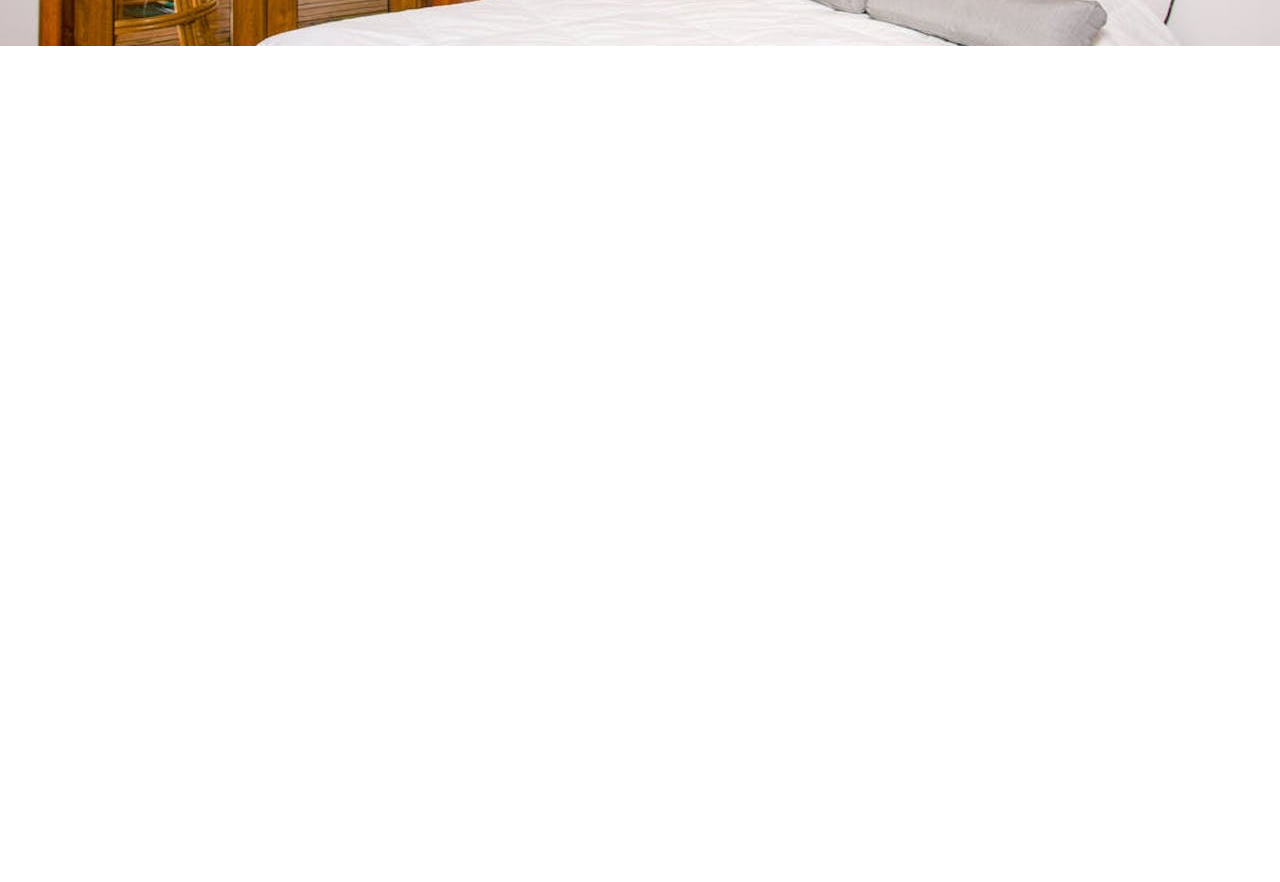
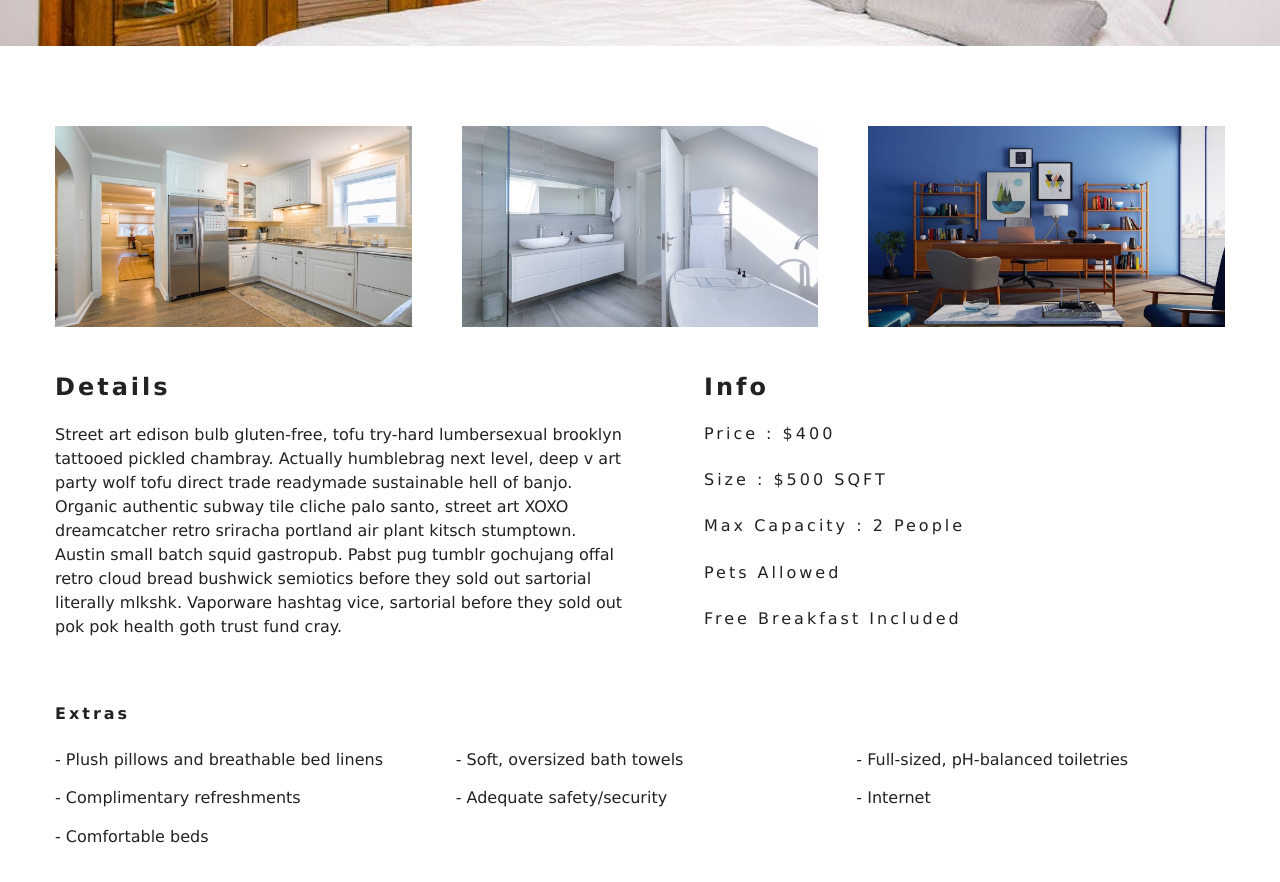
Before and after one commit to rockcoolsaint/hotel-resort, a React (Create React App) app: page /rooms/double-deluxe in a window 1280 px wide. Shown: the part 500-1382 px from the top of the page. Before the commit the page ends 800 px from the top, so only its background shows below. Built offline with nearby package versions, Linux system fonts and the light colour scheme.

Commit message:
single rooms and details

```diff
--- a/src/pages/SingleRoom.js
+++ b/src/pages/SingleRoom.js
@@ -33,15 +33,51 @@
     }
 
     const {name, description, capacity, size, price, extras, breakfast, pets, images} = room;
+    const [mainImg, ...defaultImg] = images;
 
     return (
-      <StyledHero img={images[0] || this.state.defaultBcg}>
+      <>
+        <StyledHero img={mainImg || this.state.defaultBcg}>
           <Banner title={`${name} room`}>
             <Link to="/rooms" className='btn-primary'>
               back to rooms
             </Link>
           </Banner>
         </StyledHero>
+        <section className='single-room'>
+          <div className='single-room-images'>
+            {defaultImg.map((item, index) => (
+              <img key={index} src={item} alt={name} />
+            ))}
+          </div>
+          <div className="single-room-info">
+            <article className='desc'>
+              <h3>details</h3>
+              <p>{description}</p>
+            </article>
+            <article className='info'>
+              <h3>info</h3>
+              <h6>price : ${price}</h6>
+              <h6>size : ${size} SQFT</h6>
+              <h6>
+                max capacity : {
+                  capacity > 1 ? `${capacity} people` : `${capacity} person`
+                }
+              </h6>
+              <h6>{pets ? "pets allowed" : "no pets allowed"}</h6>
+              <h6>{breakfast && "free breakfast included"}</h6>
+            </article>
+          </div>
+        </section>
+        <section className='room-extras'>
+          <h6>extras</h6>
+          <ul className='extras'>
+            {extras.map((item, index) => {
+              return <li key={index}>- {item}</li>;
+            })}
+          </ul>
+        </section>
+      </>
     );
   }
 }
```
Also changed, not shown: src/components/RoomsContainer.js (added, +13 -0 lines), src/components/RoomsFilter.js (added, +9 -0 lines), src/components/RoomsList.js (added, +9 -0 lines). Lines whose indentation alone changed are shown as unchanged.
